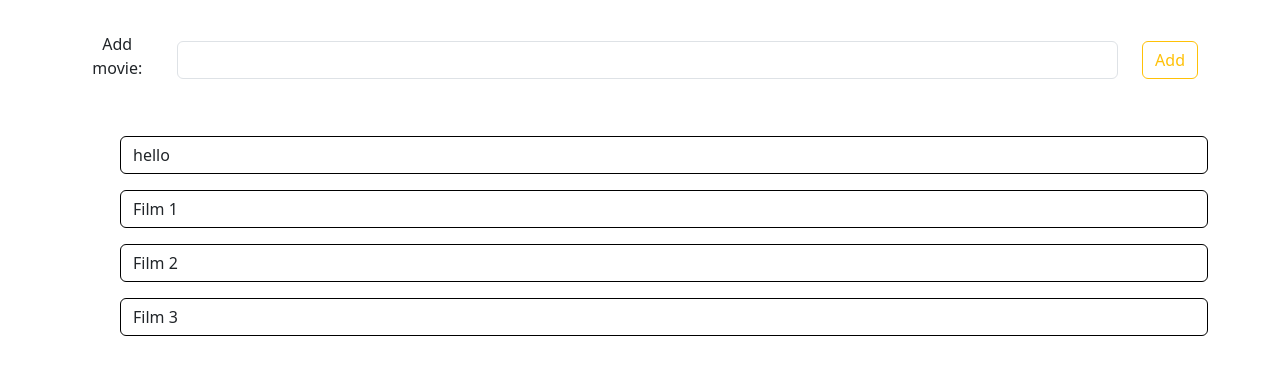
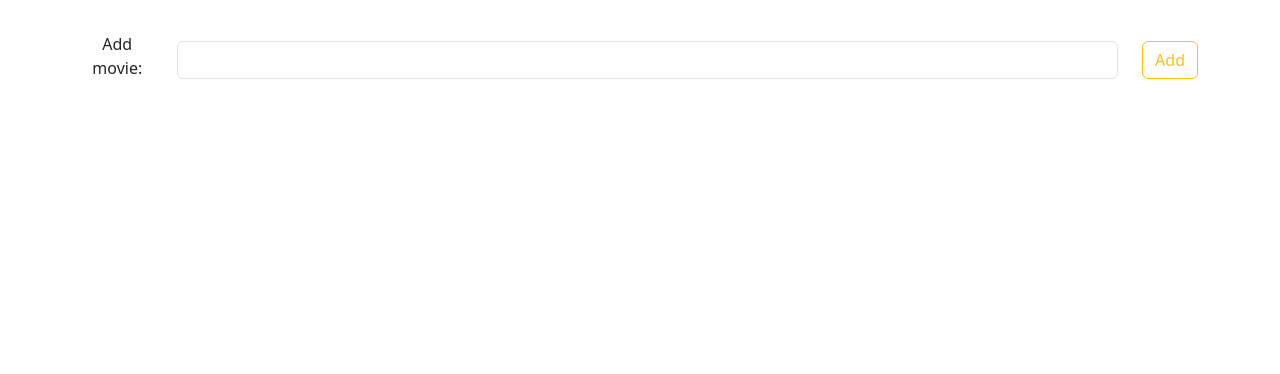
Before and after one commit to Nelli-meow/homework-59, a React (Vite) app: page / in a window 1280 px wide. Shown: the top 374 px of the page. Built offline with nearby package versions, Linux system fonts and the light colour scheme.

Commit message:
added a function to display new movies

```diff
--- a/src/App.tsx
+++ b/src/App.tsx
@@ -8,7 +8,6 @@ const App = () => {
   return (
     <>
       <Form/>
-      <Movie/>
     </>
   )
 };
--- a/src/components/Form/Form.tsx
+++ b/src/components/Form/Form.tsx
@@ -1,14 +1,39 @@
 import * as React from 'react';
+import { MoviesInputs } from '../../types';
+import Movie from '../Movie/Movie.tsx';
 
-const Form = () => {
+const Form: React.FC = () => {
+  const [title, setTitle] = React.useState('');
+
+  const [movies, setMovies] = React.useState<MoviesInputs[]>([]);
+
+
+  const addMovie = (e: React.FormEvent) => {
+    e.preventDefault();
+
+    const newMovie = {id: String(new Date()), title: title};
+
+    setMovies(prevState => [newMovie, ...prevState]);
+    setTitle('');
+  }
+
+
   return (
-    <form>
-      <div className="container d-flex flex-row align-items-center">
-        <label className="form-label">Add movie:</label>
-        <input type="text" className="form-control mx-4"/>
-        <button type="submit" className="btn btn-outline-warning">Add</button>
-      </div>
-    </form>
+    <>
+      <form onSubmit={addMovie}>
+        <div className="container d-flex flex-row align-items-center">
+          <label className="form-label">Add movie:</label>
+          <input
+            type="text"
+            className="form-control mx-4"
+            value={title}
+            onChange={(e) => setTitle(e.target.value)}
+          />
+          <button type="submit" className="btn btn-outline-warning">Add</button>
+        </div>
+      </form>
+      <Movie movies={movies} />
+    </>
   );
 };
 
--- a/src/components/Movie/Movie.tsx
+++ b/src/components/Movie/Movie.tsx
@@ -1,27 +1,15 @@
 import * as React from 'react';
 import MovieItem from '../MovieItem/MovieItem.tsx';
+import { MoviesInputs } from '../../types';
 
-const Movie = () => {
-  const [movies, setMovies] = React.useState([
-    {
-      id: '1',
-      title: 'Film 1',
-    },
-    {
-      id: '2',
-      title: 'Film 2',
-    },
-    {
-      id: '3',
-      title: 'Film 3',
-    }
-  ]);
+interface MovieProps {
+  movies: MoviesInputs[];
+}
 
+const Movie: React.FC<MovieProps> = ({ movies }) => {
 
   return (
     <div className="m-5">
-      <MovieItem title="hello"/>
-
       {movies.map(movie => (
         <MovieItem key={movie.id} title={movie.title} />
       ))}
--- a/src/components/MovieItem/MovieItem.tsx
+++ b/src/components/MovieItem/MovieItem.tsx
@@ -1,13 +1,13 @@
 import * as React from 'react';
 
 interface Props {
-  title: string,
+  title: string;
 }
 
-const MovieItem: React.FC<Props> = ({title, key}) => {
+const MovieItem: React.FC<Props> = ({ title }) => {
   return (
     <div className="m-3">
-      <input type="text" value={title} className="form-control mx-4 border border-black"/>
+      <input type="text" value={title} className="form-control mx-4 border border-black" readOnly />
     </div>
   );
 };
--- /dev/null
+++ b/src/types.d.ts
@@ -0,0 +1,4 @@
+export interface MoviesInputs {
+  id: string;
+  title: string;
+}
```
